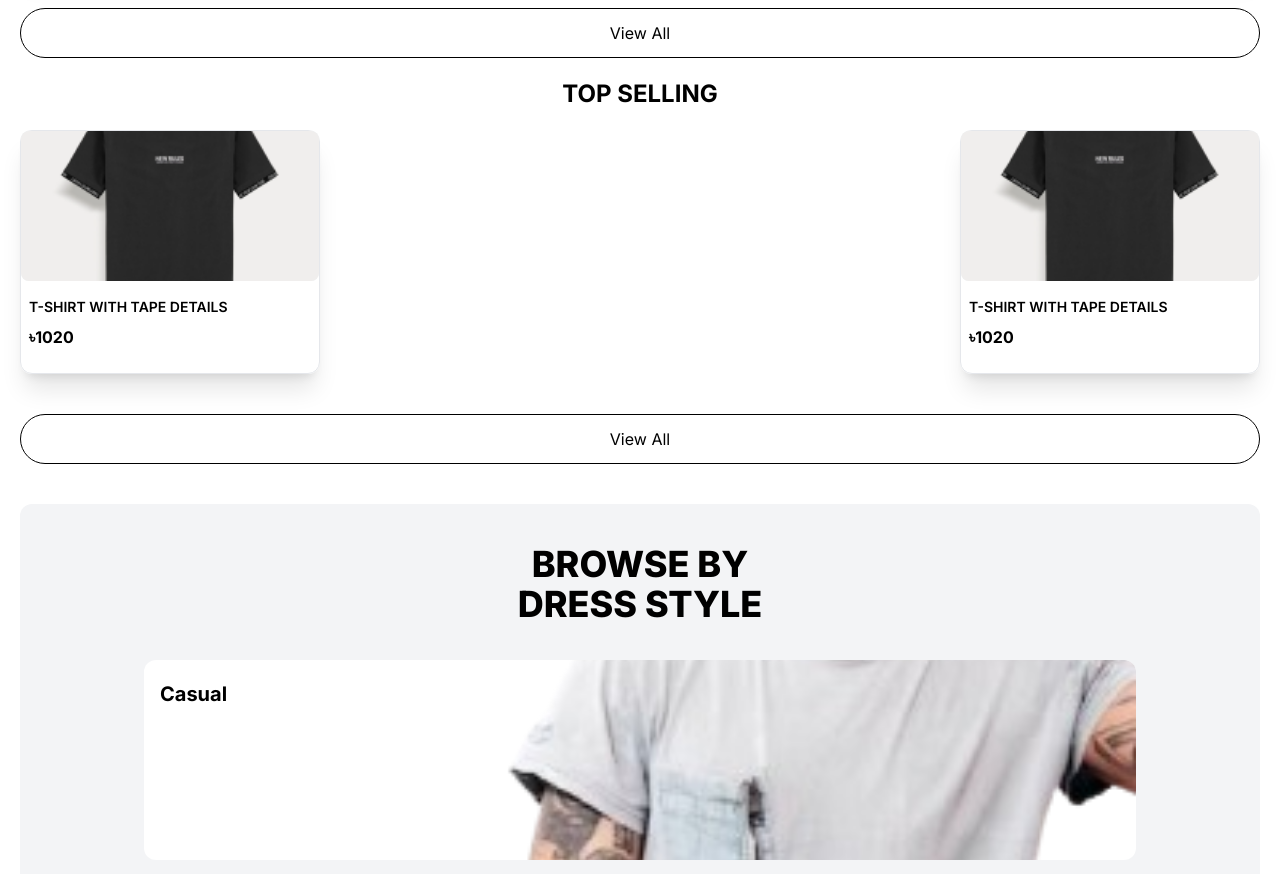
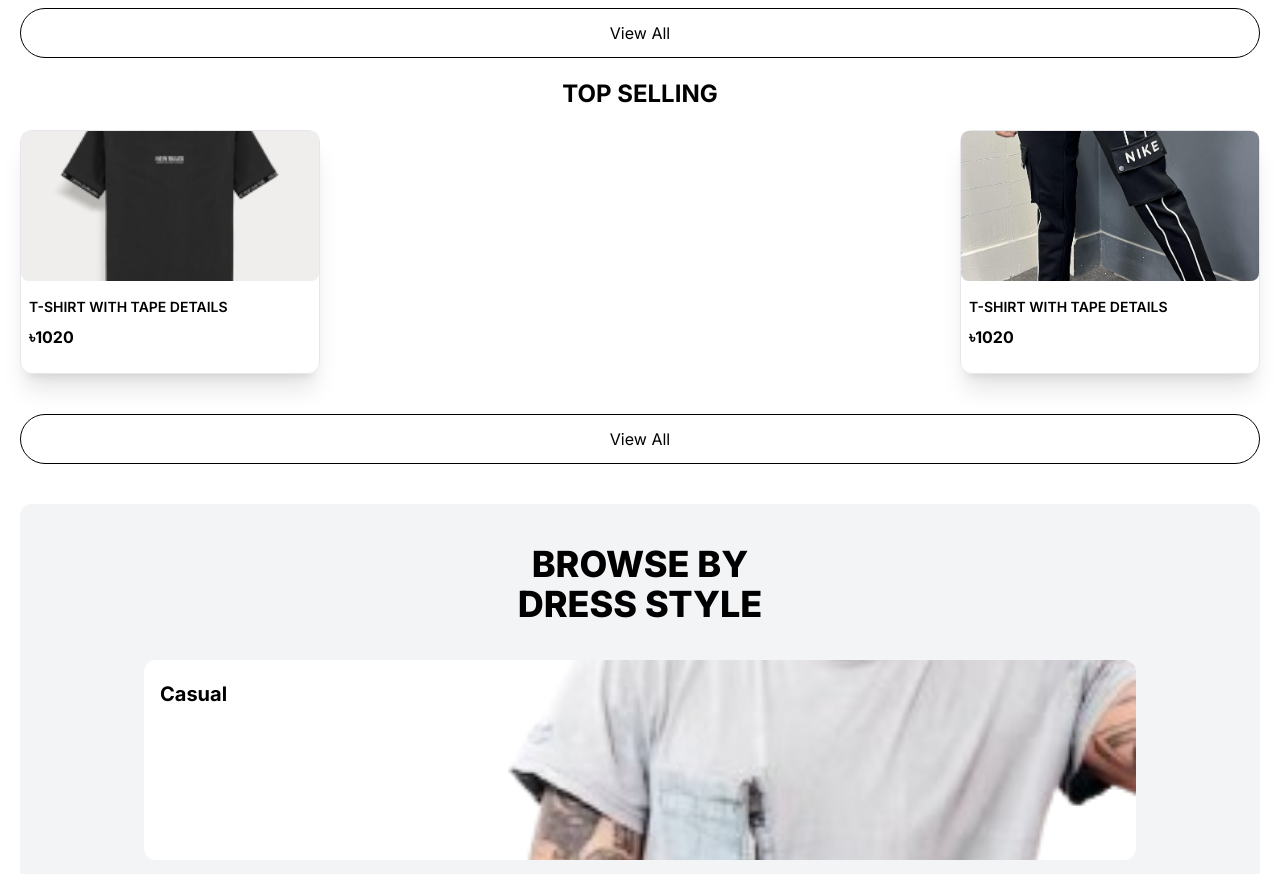
Before and after one commit to Shahabuddin1122/BirX, a Next.js app in the folder frontend/: page / in a window 1280 px wide. Shown: the part 2260-3134 px from the top of the page. Built offline with nearby package versions, Linux system fonts and the light colour scheme.

Commit message:
push to production branch

```diff
--- a/frontend/src/app/page.tsx
+++ b/frontend/src/app/page.tsx
@@ -51,7 +51,7 @@ export default function Home() {
               <h1 className={"text-2xl font-bold text-center py-5"}>TOP SELLING</h1>
               <div className={"flex justify-between gap-x-6 pb-5"}>
                   <ProductCard image={"/shirt.png"} name={'T-SHIRT WITH TAPE DETAILS'} price={'1020'} onClick={()=> router.push('/product/1')}/>
-                  <ProductCard image={"/shirt.png"} name={'T-SHIRT WITH TAPE DETAILS'} price={'1020'} onClick={()=> router.push('/product/1')}/>
+                  <ProductCard image={"/pant.jpg"} name={'T-SHIRT WITH TAPE DETAILS'} price={'1020'} onClick={()=> router.push('/product/1')}/>
               </div>
               <Button text={"View All"} option={false} onclick={()=> router.push('/products')}/>
           </div>
```
Also changed, not shown: frontend/public/pant.jpg (added).
